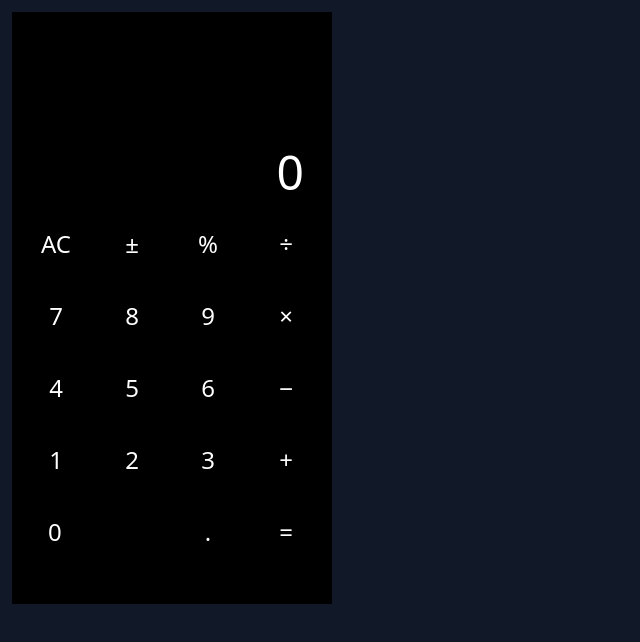
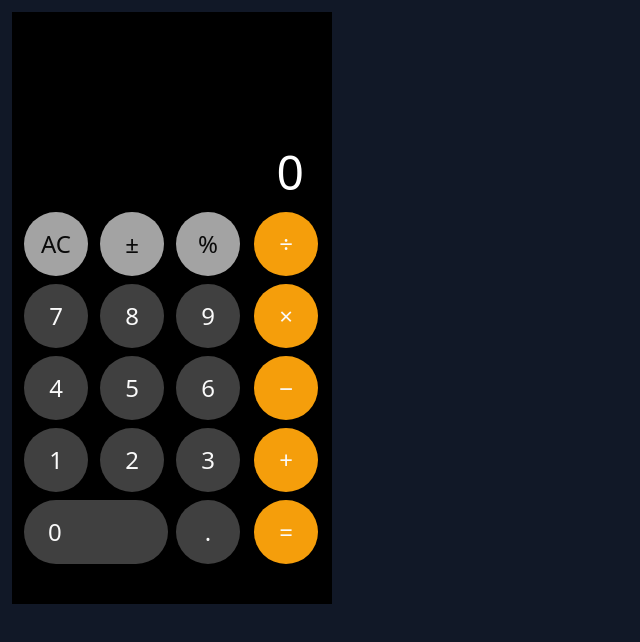
Before and after one commit to phmoraesrodrigues/calculator, a React (Create React App) app: page / in a window 1280 px wide. Shown: the top 642 px of the page, without its empty margins (0-640 px from the left). Built offline with nearby package versions, Linux system fonts and the light colour scheme.

Commit message:
Fix dynamic colors tailwind problem

```diff
--- a/src/components/Calculator/Button.tsx
+++ b/src/components/Calculator/Button.tsx
@@ -1,15 +1,15 @@
 const variants = {
   light: {
-    background: "neutral-400",
-    text: "neutral-950",
+    background: "bg-neutral-400",
+    text: "text-neutral-950",
   },
   dark: {
-    background: "neutral-700",
-    text: "neutral-50",
+    background: "bg-neutral-700",
+    text: "text-neutral-50",
   },
   colored: {
-    background: "amber-500",
-    text: "neutral-50",
+    background: "bg-amber-500",
+    text: "text-neutral-50",
   },
 };
 
@@ -28,7 +28,7 @@ const Button = (props: ButtonProps) => {
 
   return (
     <button
-      className={`rounded-full h-16 text-2xl bg-${background} text-${text} ${extendedClass}`}
+      className={`rounded-full h-16 text-2xl ${background} ${text} ${extendedClass}`}
       onClick={onClick}
     >
       {label}
```
